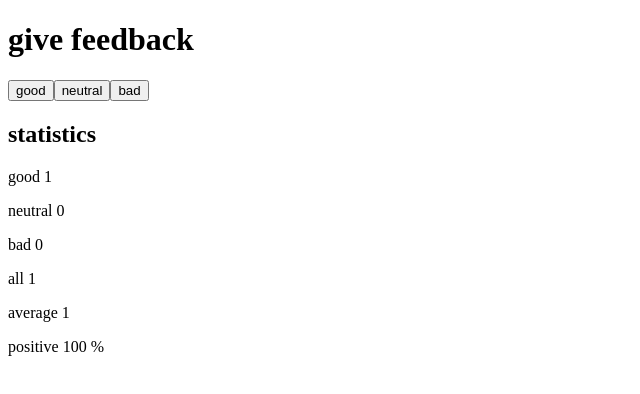
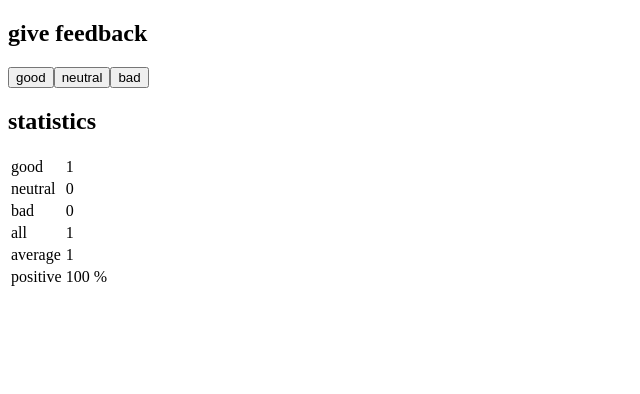
Before and after one commit to phonz-dev/full_stack_open, a React (Create React App) app in the folder part1/unicafe/: page / in a window 1280 px wide. Both pictures are taken after a click on the button "good". Shown: the top 394 px of the page, without its empty margins (0-640 px from the left). Built offline with nearby package versions, Linux system fonts and the light colour scheme.

Commit message:
Finish exercise 1.11

```diff
--- a/part1/unicafe/src/App.js
+++ b/part1/unicafe/src/App.js
@@ -5,9 +5,10 @@ const Button = ({ handleClick, text }) => (
 );
 
 const StatisticLine = ({ text, value }) => (
-	<p>
-		{text} {value}
-	</p>
+	<tr>
+		<td>{text}</td>
+		<td>{value}</td>
+	</tr>
 );
 
 const Statistics = (props) => {
@@ -18,14 +19,16 @@ const Statistics = (props) => {
 	}
 
 	return (
-		<div>
+		<table>
+			<tbody>
 				<StatisticLine text="good" value={good} />
 				<StatisticLine text="neutral" value={neutral} />
 				<StatisticLine text="bad" value={bad} />
 				<StatisticLine text="all" value={total} />
 				<StatisticLine text="average" value={average} />
 				<StatisticLine text="positive" value={`${positiveRate} %`} />
-		</div>
+			</tbody>
+		</table>
 	);
 };
 
@@ -41,7 +44,7 @@ const App = () => {
 
 	return (
 		<div>
-			<h1>give feedback</h1>
+			<h2>give feedback</h2>
 			<div>
 				<Button handleClick={() => setGood(good + 1)} text={"good"} />
 				<Button handleClick={() => setNeutral(neutral + 1)} text={"neutral"} />
```
Lines whose indentation alone changed are shown as unchanged.
